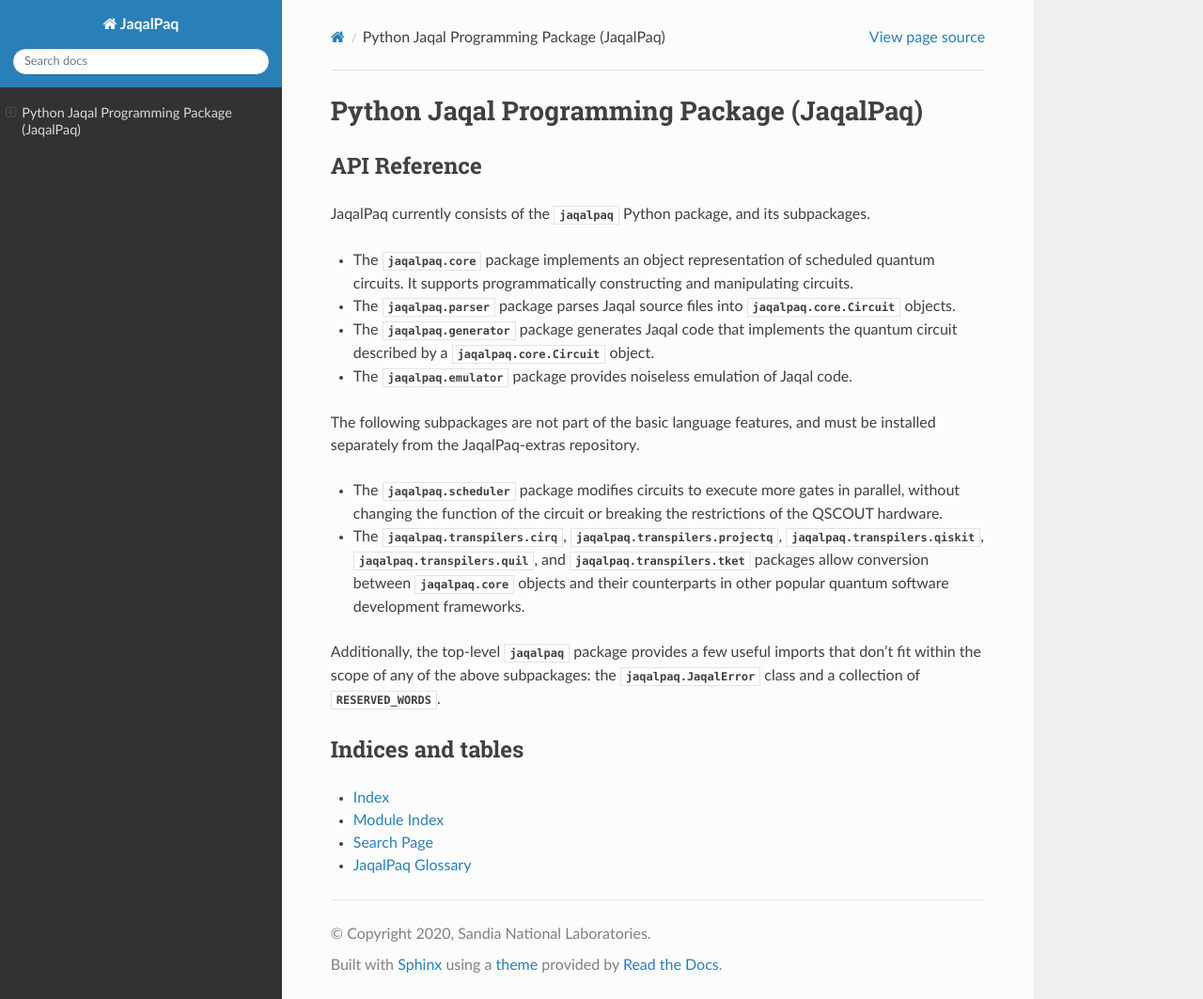
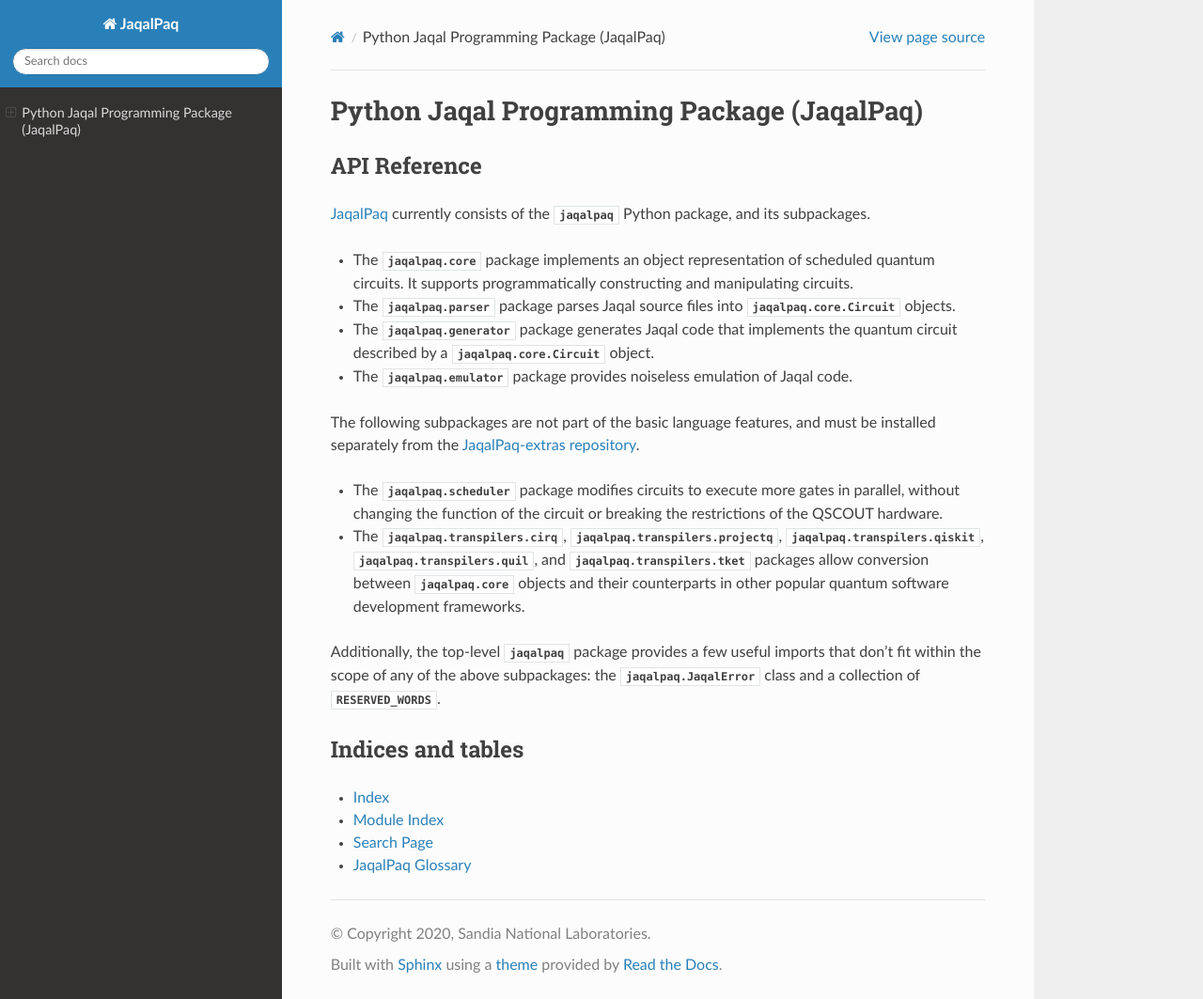
Before and after one commit to haikusw/jaqalpaq, a Sphinx documentation site: the page built from doc/index.rst, in a window 1280 px wide and 1063 px high. Shown: the whole window at 94% size. Built offline with Sphinx 7.4.7 and the Read the Docs theme 2.0.0, drawn with Linux system fonts in a browser that asks for light colours.

Commit message:
doc: add hyperlinks to the JaqalPaq repositories.
Signed-off-by: Antonio Russo <arusso@sandia.gov>

```diff
--- a/doc/index.rst
+++ b/doc/index.rst
@@ -7,7 +7,8 @@
 
 API Reference
 -------------
-JaqalPaq currently consists of the :mod:`jaqalpaq` Python package, and its subpackages.
+`JaqalPaq <https://gitlab.com/jaqal/jaqalpaq>`_ currently consists of the
+:mod:`jaqalpaq` Python package, and its subpackages.
 
 * The :mod:`jaqalpaq.core` package implements an object representation of scheduled
   quantum circuits. It supports programmatically constructing and manipulating circuits.
@@ -18,7 +19,8 @@
 * The :mod:`jaqalpaq.emulator` package provides noiseless emulation of Jaqal code.
 
 The following subpackages are not part of the basic language features, and must be
-installed separately from the JaqalPaq-extras repository.
+installed separately from the  `JaqalPaq-extras repository
+<https://gitlab.com/jaqal/jaqalpaq-extras>`_.
 
 * The :mod:`jaqalpaq.scheduler` package modifies circuits to execute more gates in
   parallel, without changing the function of the circuit or breaking the restrictions
```
